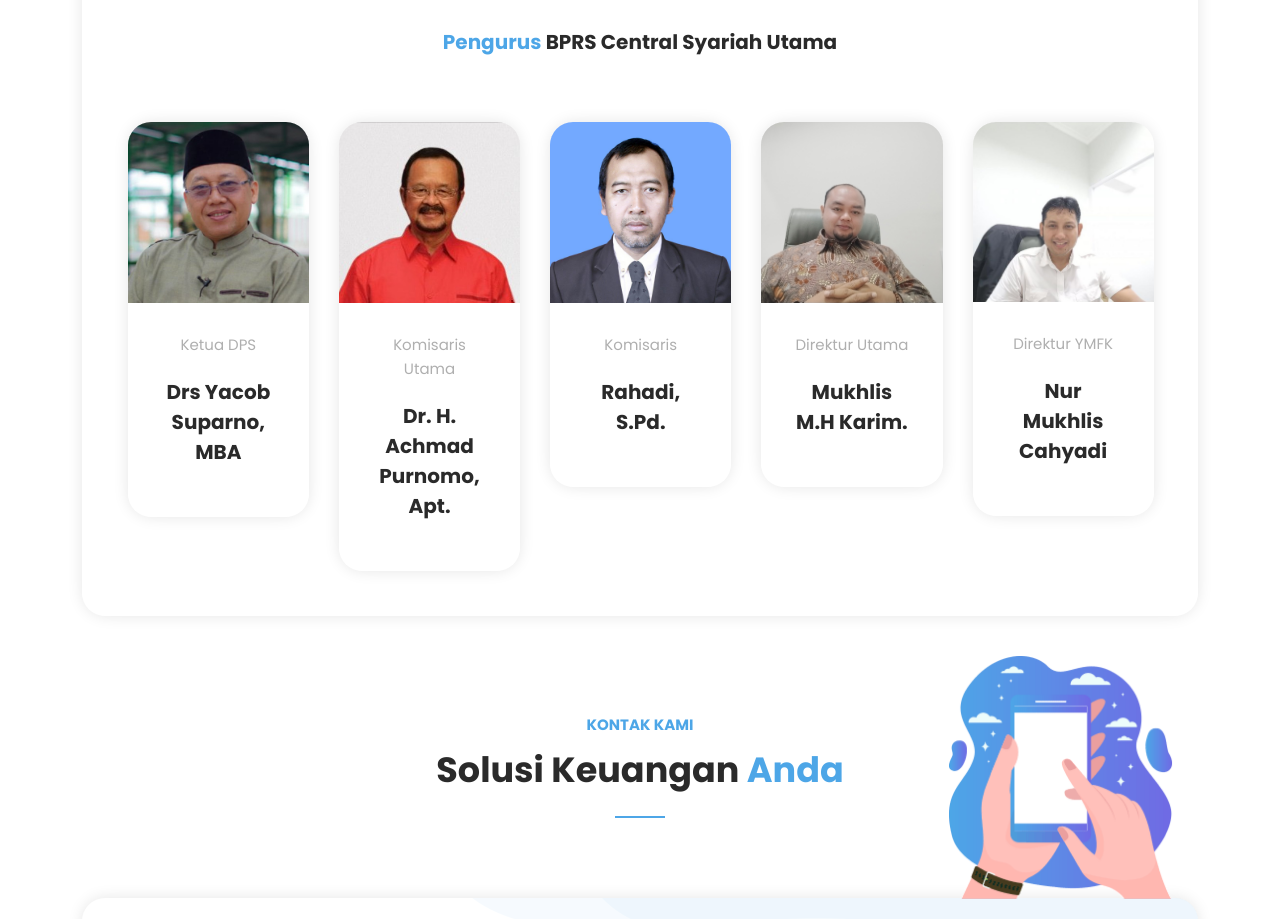
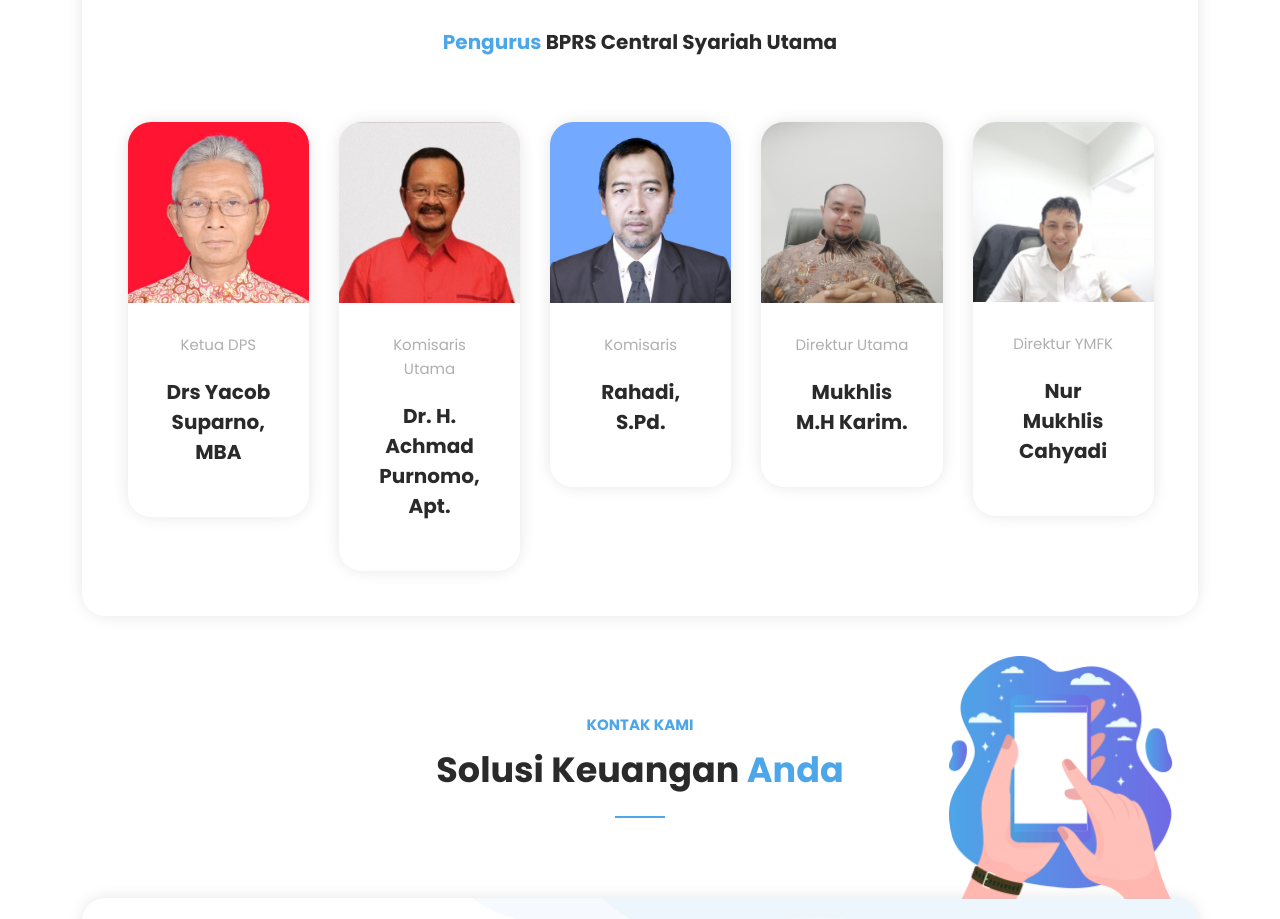
Before and after one commit to bprscsu/home, a plain HTML site: page about.html in a window 1280 px wide. Shown: the part 1220-2139 px from the top of the page. Drawn offline with Linux system fonts and the light colour scheme; grey boxes are pictures that could not be loaded.

Commit message:
Update about.html

```diff
--- a/about.html
+++ b/about.html
@@ -216,7 +216,7 @@
                     <a href="deposito.html">
                       <div class="portfolio-item">
                       <div class="thumb">
-                        <img src="assets/images/Pas Foto Pengurus/Rial Fuadi.jpeg" alt="">
+                        <img src="assets/images/Pas Foto Pengurus/Yacob Suparno.jpeg" alt="">
                       </div>
                       <div class="down-content">
                         <span>Ketua DPS</span>
```
